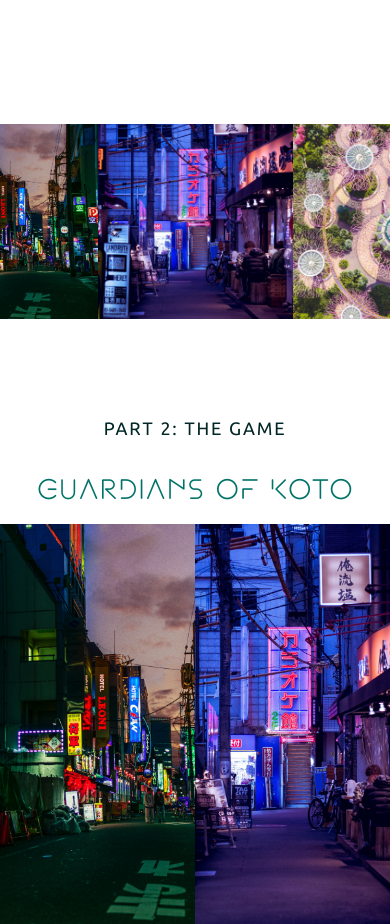
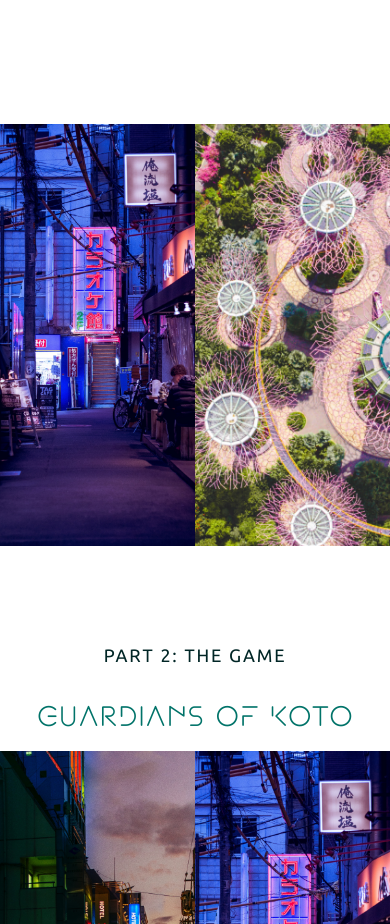
Before and after one commit to valeriiRadko/worldofkoto, a Next.js app: page / in a window 390 px wide. Shown: the part 3180-4104 px from the top of the page. Built offline with nearby package versions, Linux system fonts and the light colour scheme.

Commit message:
minor styling

```diff
--- a/components/sections/image.js
+++ b/components/sections/image.js
@@ -10,8 +10,8 @@ const ImageContainer = () => {
       <div className={styles.imagesubcont}>
         <Image src="/l2.png" alt="Art" layout="fill" className={styles.image} />
       </div>
-      <div className={styles.imagesubcont}>
-        <Image src="/l3.png" alt="Art" layout="fill" className={styles.image} />
+      <div className={styles.imagesubcont2}>
+        <Image src="/l3.png" alt="Art" layout="fill" className={styles.image2} />
       </div>
     </div>
   );
--- a/styles/components/sections/guardians.module.css
+++ b/styles/components/sections/guardians.module.css
@@ -36,9 +36,10 @@
 .guardiansimagecontainer {
   display: flex;
   justify-content: center;
-  width: 100%;
+  width: 75vw;
   flex-direction: row;
   height: 60vh;
+
 }
 .imagecont {
   position: relative;
@@ -104,7 +105,7 @@
   }
 
   .guardiansimagecontainer {
-    width: 100vw;
+    width: 100%;
     height: 50vh;
   }
   .image {
--- a/styles/components/sections/image.module.css
+++ b/styles/components/sections/image.module.css
@@ -3,14 +3,27 @@
   position: relative;
   display: flex;
   justify-content: center;
+  min-height: 50vh;
 }
 .imagesubcont {
   position: relative;
+  width: 33.33vw;
+  height: 100%;
+  min-height:50vh;
+}
+.imagesubcont2 {
+  position: relative;
+  width: 33.33vw;
+  height: 100%;
+  min-height:50vh;
+}
+.image {
+  position: relative;
+  height: 80vh;
   width: 33vw;
-  height: 100%;
+  object-fit: cover;
 }
-
-.image {
+.image2 {
   position: relative;
   height: 80vh;
   width: 33vw;
@@ -22,9 +35,19 @@
     min-width: 50vw;
     height: 50vw;
   }
+  .imagesubcont2 {
+    width: 100vw;
+    min-width: 100vw;
+    height: 50vw;
+  }
   .image {
     width: 50vw;
     min-width: 50vw;
     height: 50vw;
   }
+  .image2 {
+    width: 100vw;
+    min-width: 100vw;
+    height: 50vw;
+  }
 }
```
